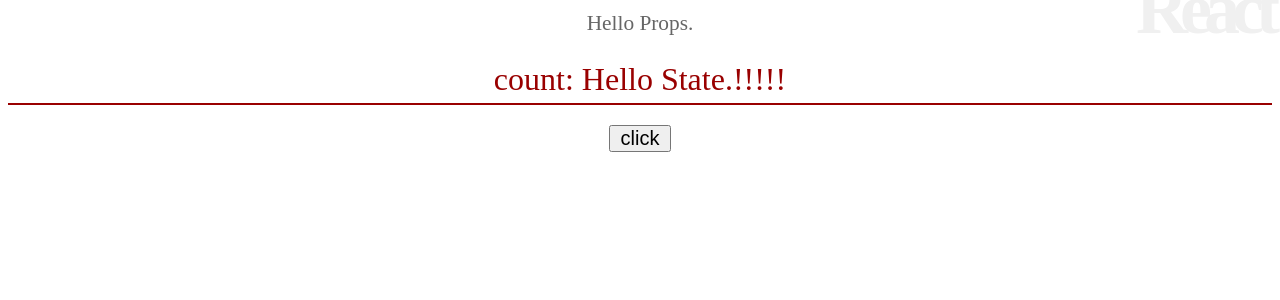
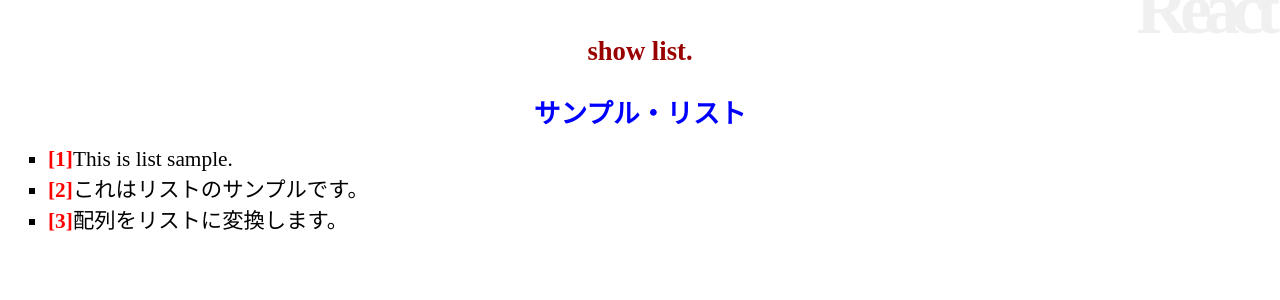
Before and after one commit to wakazoku/sample_react, a React (Create React App) app: page / in a window 1280 px wide. Shown: the top 300 px of the page. Built offline with nearby package versions, Linux system fonts and the light colour scheme.

Commit message:
リスト表示コンポーネント

```diff
--- a/src/App.js
+++ b/src/App.js
@@ -2,69 +2,85 @@
 import "./App.css";
 
 class App extends Component {
-  msgStyle1 = {
-    fontSize: "24pt",
+  data = [
+    "This is list sample.",
+    "これはリストのサンプルです。",
+    "配列をリストに変換します。"
+  ];
+  msgStyle = {
+    fontSize: "20pt",
     color: "#900",
     margin: "20px 0px",
-    padding: "5px",
-    borderBottom: "2px solid #900"
-  };
-
-  msgStyle2 = {
-    fontSize: "24pt",
-    color: "white",
-    backgroundColor: "#900",
-    margin: "20px 0px",
-    padding: "5px",
-    borderBottom: "2px solid #900"
-  };
-
-  btnStyle = {
-    fontSize: "20px",
-    padding: "0px 10px"
+    padding: "5px"
   };
 
   constructor(props) {
     super(props);
     this.state = {
-      counter: 0,
-      msg: "Hello State.",
-      flg: true
+      list: this.data
     };
-    setInterval(() => {
-      this.setState(state => ({
-        msg: state.msg + "!"
-      }));
-    }, 1000);
-    this.doAction = this.doAction.bind(this);
-  }
-
-  doAction(e) {
-    this.setState(state => ({
-      counter: state.counter + 1,
-      msg: "count: " + state.counter,
-      flg: !state.flg
-    }));
   }
 
   render() {
     return (
       <div className="App">
         <h1>React</h1>
-        <p style={this.msg1Style}>{this.props.msg}</p>
-        <div>
-          {this.state.flg ? (
-            <p style={this.msgStyle1}>count: {this.state.msg}</p>
-          ) : (
-            <p style={this.msgStyle2}>{this.state.msg}です。</p>
-          )}
-        </div>
-        <button style={this.btnStyle} onClick={this.doAction}>
-          click
-        </button>
+        <h2 style={this.msgStyle}>show list.</h2>
+        <List title="サンプル・リスト" data={this.data} />
       </div>
     );
   }
 }
 
+class List extends Component {
+  number = 1;
+
+  title = {
+    fontSize: "20pt",
+    fontWeight: "bold",
+    color: "blue"
+  };
+
+  render() {
+    let data = this.props.data;
+    return (
+      <div>
+        <p style={this.title}>{this.props.title}</p>
+        <ul>
+          {data.map(item => {
+            return (
+              <Item number={this.number++} value={item} key={this.number} />
+            );
+          })}
+        </ul>
+      </div>
+    );
+  }
+}
+
+class Item extends Component {
+  li = {
+    listStyleType: "square",
+    fontSize: "16pt",
+    color: "#06",
+    margin: "0px",
+    padding: "0px",
+    textAlign: "left"
+  };
+
+  num = {
+    fontWeight: "bold",
+    color: "red"
+  };
+
+  render() {
+    return (
+      <li style={this.li}>
+        <span style={this.num}>[{this.props.number}]</span>
+        {this.props.value}
+      </li>
+    );
+  }
+}
+
 export default App;
```
